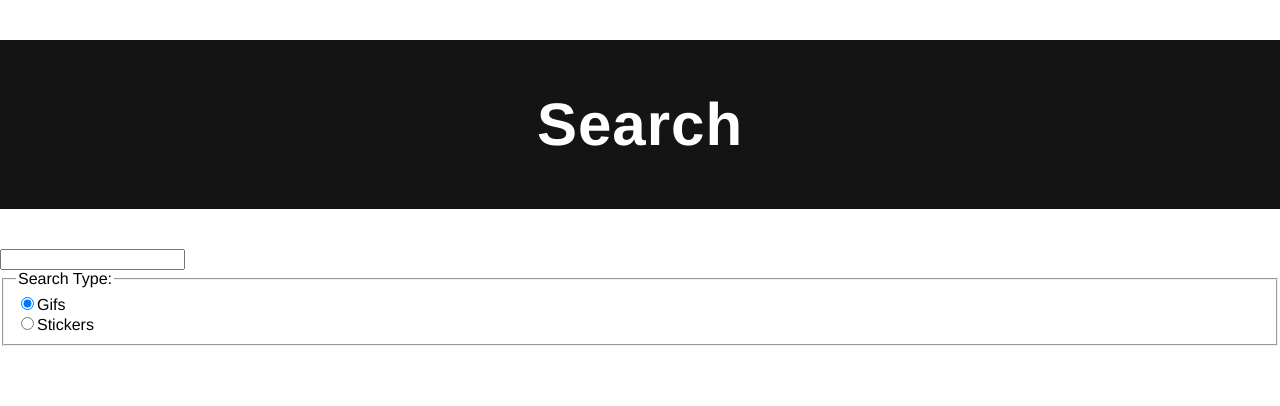
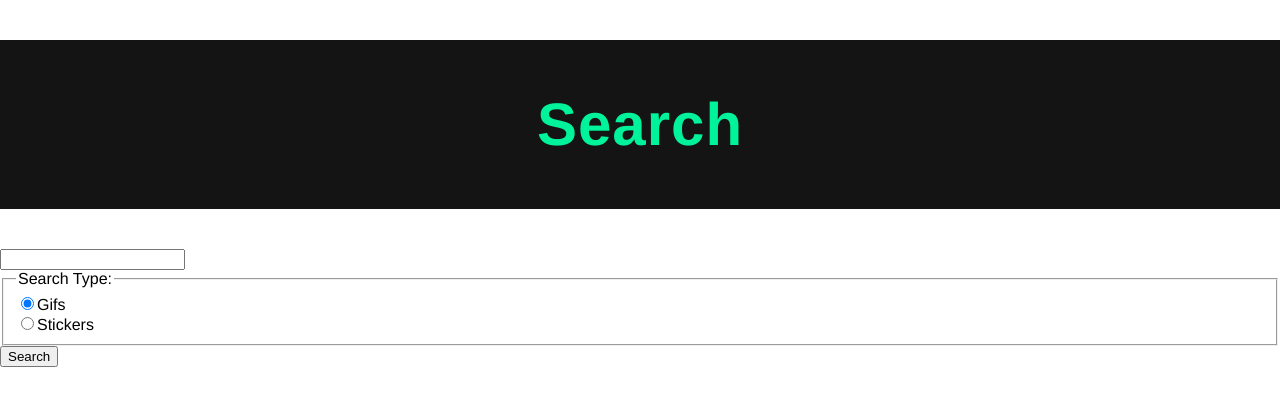
Before and after one commit to mikekwong/giphy_react, a React (Create React App) app: page / in a window 1280 px wide. Shown: the top 406 px of the page. Built offline with nearby package versions, Linux system fonts and the light colour scheme.

Commit message:
added a search button

```diff
--- a/src/Search.js
+++ b/src/Search.js
@@ -49,6 +49,7 @@ export default class Search extends Component {
             ></input>
             <label htmlFor="stickers">Stickers</label>
           </fieldset>
+          <button type="submit">Search</button>
         </form>
       </div>
     );
--- a/src/styles/constants.js
+++ b/src/styles/constants.js
@@ -1,7 +1,7 @@
 import { css } from "styled-components";
 
 export const colors = {
-  headline: "#FFF",
+  headline: "#00f39a",
   loading: "#2d79be",
   error: "#f9756e",
   none: "#444"
```
